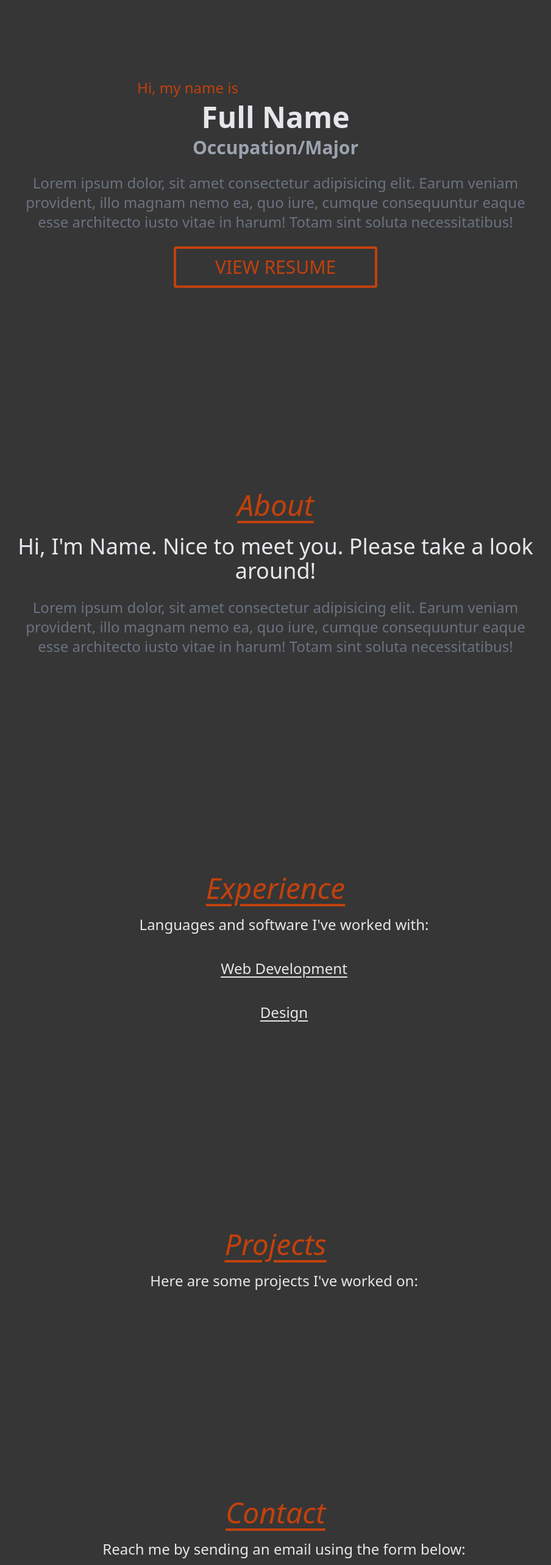
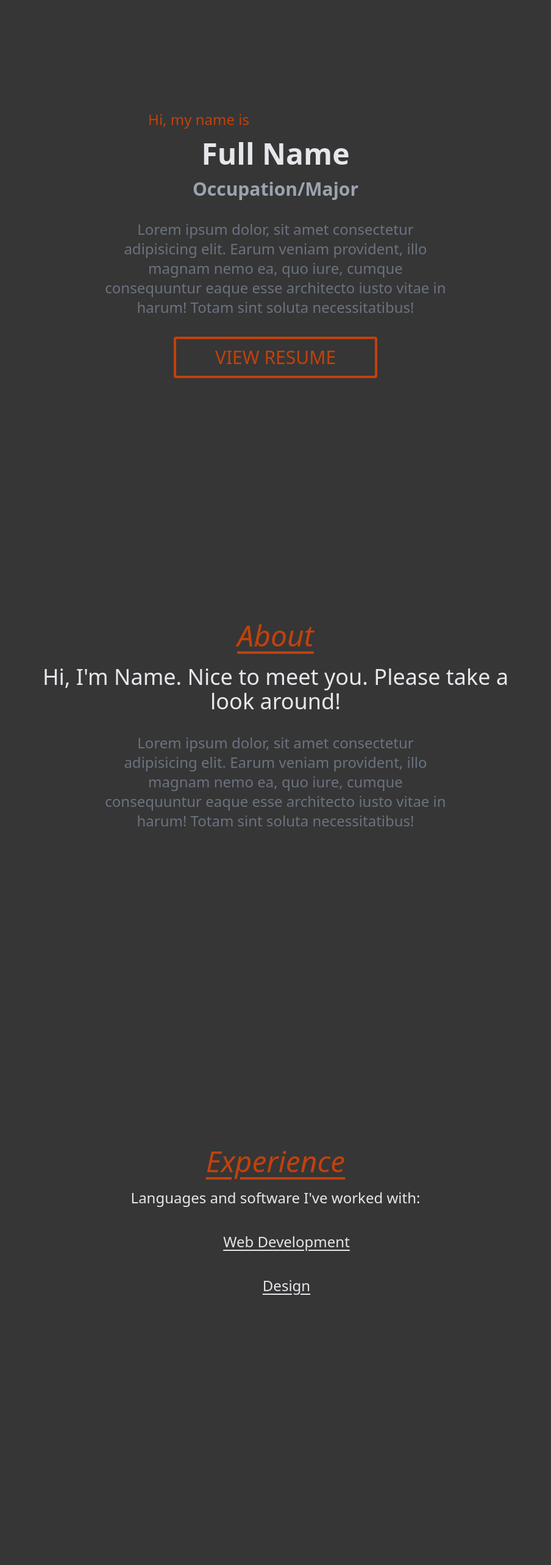
Before and after one commit to FlourTM/Portfolio, a React (Create React App) app: page / in a window 1280 px wide. Shown: the part 80-2646 px from the top of the page at 61% size, without its empty margins (188-1092 px from the left). Built offline with nearby package versions, Linux system fonts and the light colour scheme.

Commit message:
Tailwind optimization for diff screen sizes

```diff
--- a/src/App.js
+++ b/src/App.js
@@ -10,7 +10,7 @@ function App() {
   return (
     <div>
       <Navbar />
-      <div className='grid gap-40 mt-12'>
+      <div>
         <Home />
         <About />
         <Experience />
--- a/src/Components/About.jsx
+++ b/src/Components/About.jsx
@@ -2,11 +2,13 @@ import React from 'react'
 
 const About = () => {
     return (
-        <div className='my-20'>
-            <h1 className='md:text-center md:pl-0'>About</h1>
-            <h2 className='text-gray-200 font-medium text-4xl text-left px-7 pt-3 md:text-center md:px-52'>Hi, I'm Name. Nice to meet you. Please take a look around!</h2>
-            <p className='text-gray-500 font-medium text-2xl pl-7 py-6 md:text-center md:px-52'>Lorem ipsum dolor, sit amet consectetur adipisicing elit. Earum veniam provident, illo magnam nemo ea, quo iure,
-                cumque consequuntur eaque esse architecto iusto vitae in harum! Totam sint soluta necessitatibus!</p>
+        <div name="About" className='w-full h-screen'>
+            <div className='mx-auto px-8 flex flex-col justify-center h-full'>
+                <h1 className='pl-9 sm:text-center sm:pl-0'>About</h1>
+                <h2 className='text-gray-200 font-medium text-4xl text-left px-9 pt-3 sm:text-center sm:px-32 lg:px-52'>Hi, I'm Name. Nice to meet you. Please take a look around!</h2>
+                <p className='text-gray-500 font-medium text-2xl px-9 py-8 sm:text-center sm:px-24 lg:px-80'>Lorem ipsum dolor, sit amet consectetur adipisicing elit. Earum veniam provident, illo magnam nemo ea, quo iure,
+                    cumque consequuntur eaque esse architecto iusto vitae in harum! Totam sint soluta necessitatibus!</p>
+            </div>
         </div>
     )
 }
--- a/src/Components/Contact.jsx
+++ b/src/Components/Contact.jsx
@@ -2,18 +2,20 @@ import React from 'react'
 
 const Contact = () => {
     return (
-        <div className='my-20'>
-            <h1 className='md:text-center md:pl-0'>Contact</h1>
-            <p className='text-gray-200 text-2xl font-medium pl-7 py-2 md:text-center'>Reach me by sending an email using the form below:</p>
+        <div name="Contact" className='w-full h-screen mx-auto px-8 flex flex-col justify-center'>
+            <h1 className='pl-9 sm:text-center sm:pl-0'>Contact</h1>
+            <p className='text-gray-200 text-2xl font-medium px-9 py-2 sm:text-center'>Reach me by sending an email using the form below:</p>
 
-            <form className='grid px-7 text-xl md:px-40'>
+            <div className='lg:flex lg:items-center lg:justify-center'>
+                <form className='grid px-9 text-xl sm:px-20 md:px-40 lg:w-2/3'>
                     <input type='text' placeholder='Name' className='pl-3 py-2 my-3'></input>
                     <input type='email' placeholder='Email' className='pl-3 py-2 my-3'></input>
                     <input type='text' placeholder='Message' className='pl-3 pt-2 pb-44 my-3'></input>
                     <div className='flex items-center justify-center'>
-                    <button type="submit" className='bg-orange-700 rounded py-3 px-20 mt-3 mb-12 text-gray-200 text-3xl font-medium md:px-32'>SEND</button>
+                        <button type="submit" className='bg-orange-700 rounded py-3 px-20 mt-4 text-gray-200 text-3xl font-medium sm:px-32'>SEND</button>
                     </div>
                 </form>
+            </div>
         </div>
     )
 }
--- a/src/Components/Experience.jsx
+++ b/src/Components/Experience.jsx
@@ -2,11 +2,13 @@ import React from 'react'
 
 const Experience = () => {
     return (
-        <div className='my-20'>
-            <h1 className='md:text-center md:pl-0'>Experience</h1>
-            <p className='text-gray-200 text-2xl font-medium pl-7 py-2 md:text-center'>Languages and software I've worked with:</p>
-            <p className='text-gray-200 text-2xl pl-7 pb-2 underline underline-offset-4 py-8 md:text-center'>Web Development</p>
-            <p className='text-gray-200 text-2xl pl-7 pb-2 underline underline-offset-4 py-8 md:text-center'>Design</p>
+        <div name="Experience" className='w-full h-screen'>
+            <div className='mx-auto px-8 flex flex-col justify-center h-full'>
+                <h1 className='pl-9 sm:text-center sm:pl-0'>Experience</h1>
+                <p className='text-gray-200 text-2xl font-medium px-9 py-2 sm:text-center'>Languages and software I've worked with:</p>
+                <p className='text-gray-200 text-2xl pl-9 pb-2 underline underline-offset-4 py-8 sm:text-center'>Web Development</p>
+                <p className='text-gray-200 text-2xl pl-9 pb-2 underline underline-offset-4 py-8 sm:text-center'>Design</p>
+            </div>
         </div>
     )
 }
--- a/src/Components/Home.jsx
+++ b/src/Components/Home.jsx
@@ -2,18 +2,18 @@ import React from 'react'
 
 const Mainpage = () => {
   return (
-    <>
-      <div className='my-20'>
-        <p className='text-orange-700 text-2xl text-right pr-52 pb-2 md:pr-72 md:text-center'>Hi, my name is</p>
-        <h2 className='text-gray-200 font-bold text-5xl text-right px-7 md:text-center'>Full Name</h2>
-        <h3 className='text-gray-400 font-bold text-3xl text-right px-7 pt-2 md:text-center'>Occupation/Major</h3>
-        <p className='text-gray-500 font-medium text-2xl px-7 py-6 md:text-center md:px-52'>Lorem ipsum dolor, sit amet consectetur adipisicing elit. Earum veniam provident, illo magnam nemo ea, quo iure,
+    <div name="Home" className='w-full h-screen'>
+      <div className='mx-auto px-8 flex flex-col justify-center h-full'>
+        <p className='text-orange-700 text-2xl text-left pl-9 pb-4 sm:pr-72 sm:text-center'>Hi, my name is</p>
+        <h2 className='text-gray-200 font-bold text-5xl text-right px-9 sm:text-center'>Full Name</h2>
+        <h3 className='text-gray-400 font-bold text-3xl text-right px-9 pt-4 sm:text-center'>Occupation/Major</h3>
+        <p className='text-gray-500 font-medium text-2xl px-9 py-8 sm:text-center sm:px-24 lg:px-80'>Lorem ipsum dolor, sit amet consectetur adipisicing elit. Earum veniam provident, illo magnam nemo ea, quo iure,
           cumque consequuntur eaque esse architecto iusto vitae in harum! Totam sint soluta necessitatibus!</p>
         <div className='flex items-center justify-center'>
           <button type="submit" className='border-4 border-orange-700 rounded py-3 px-16 text-orange-700 text-3xl font-medium'>VIEW RESUME</button>
         </div>
       </div>
-    </>
+    </div>
   )
 }
 
--- a/src/Components/Navbar.jsx
+++ b/src/Components/Navbar.jsx
@@ -1,7 +1,7 @@
 import React, { useState } from "react"
 import { HiMenuAlt3, HiX } from 'react-icons/hi'
-import { link } from 'react-scroll'
-function Navbar() {
+import { Link } from 'react-scroll'
+const Navbar = () => {
 
     let Links = [
         { name: "Home", link: "/" },
@@ -36,17 +36,17 @@ function Navbar() {
                     {
                         Links.map((Nav) => (
                             <li key={Nav.name} className="text-2xl my-7 md:ml-8 md:my-0">
-                                <a href={Nav.link} className='text-gray-200 hover:text-gray-400 duration-200'>{Nav.name}</a>
+                                <Link to={Nav.name} smooth={true} duration={500} className='cursor-pointer text-gray-200 hover:text-gray-400 duration-200'>
+                                    {Nav.name}
+                                </Link>
                             </li>
                         ))
                     }
-
-                    <button
-                        className='bg-orange-700 text-gray-200 py-2 px-6
+                    <Link to="Contact" smooth={true} duration={500}
+                    className='cursor-pointer bg-orange-700 text-gray-200 py-2 px-6
                     rounded md:ml-8 hover:bg-orange-800 duration-200 text-2xl'>
                         Contact
-                    </button>
-
+                    </Link>
                 </ul>
             </div>
         </div>
--- a/src/Components/Projects.jsx
+++ b/src/Components/Projects.jsx
@@ -2,9 +2,11 @@ import React from 'react'
 
 const Projects = () => {
     return (
-        <div className='my-20'>
-            <h1 className='md:text-center md:pl-0'>Projects</h1>
-            <p className='text-gray-200 text-2xl font-medium pl-7 py-2 md:text-center'>Here are some projects I've worked on:</p>
+        <div name="Projects" className='w-full h-screen'>
+            <div className='mx-auto px-8 flex flex-col justify-center h-full'>
+                <h1 className='pl-9 sm:text-center sm:pl-0'>Projects</h1>
+                <p className='text-gray-200 text-2xl font-medium pl-9 py-2 sm:text-center'>Here are some projects I've worked on:</p>
+            </div>
         </div>
     )
 }
--- a/tailwind.config.js
+++ b/tailwind.config.js
@@ -7,10 +7,10 @@ module.exports = {
         'sm': '640px',
         // => @media (min-width: 640px) { ... }
 
-        'md': '768px',
+        'md': '820px',
         // => @media (min-width: 768px) { ... }
 
-        'lg': '1024px',
+        'lg': '1025px',
         // => @media (min-width: 1024px) { ... }
 
         'xl': '1280px',
```
Lines whose indentation alone changed are shown as unchanged.
